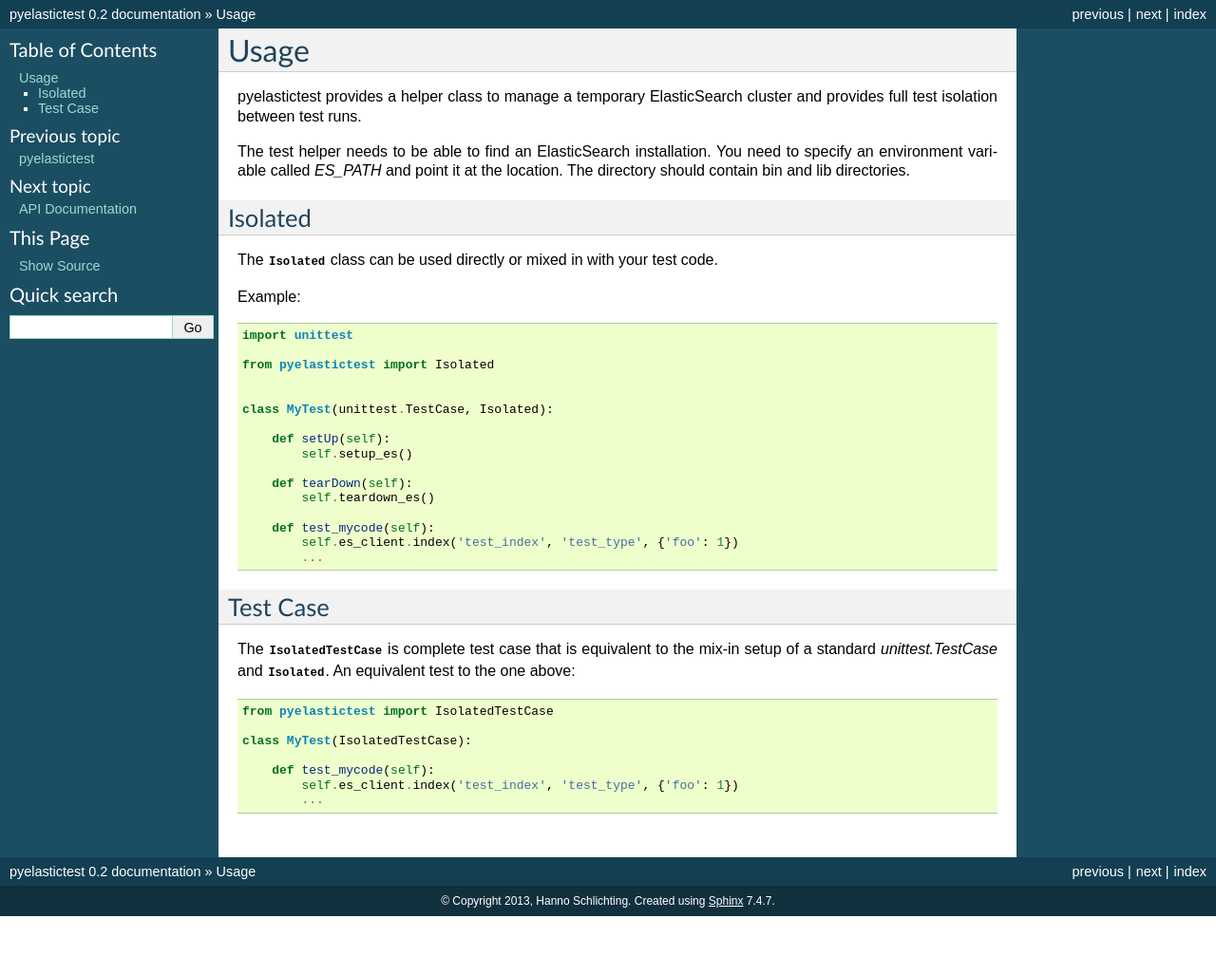
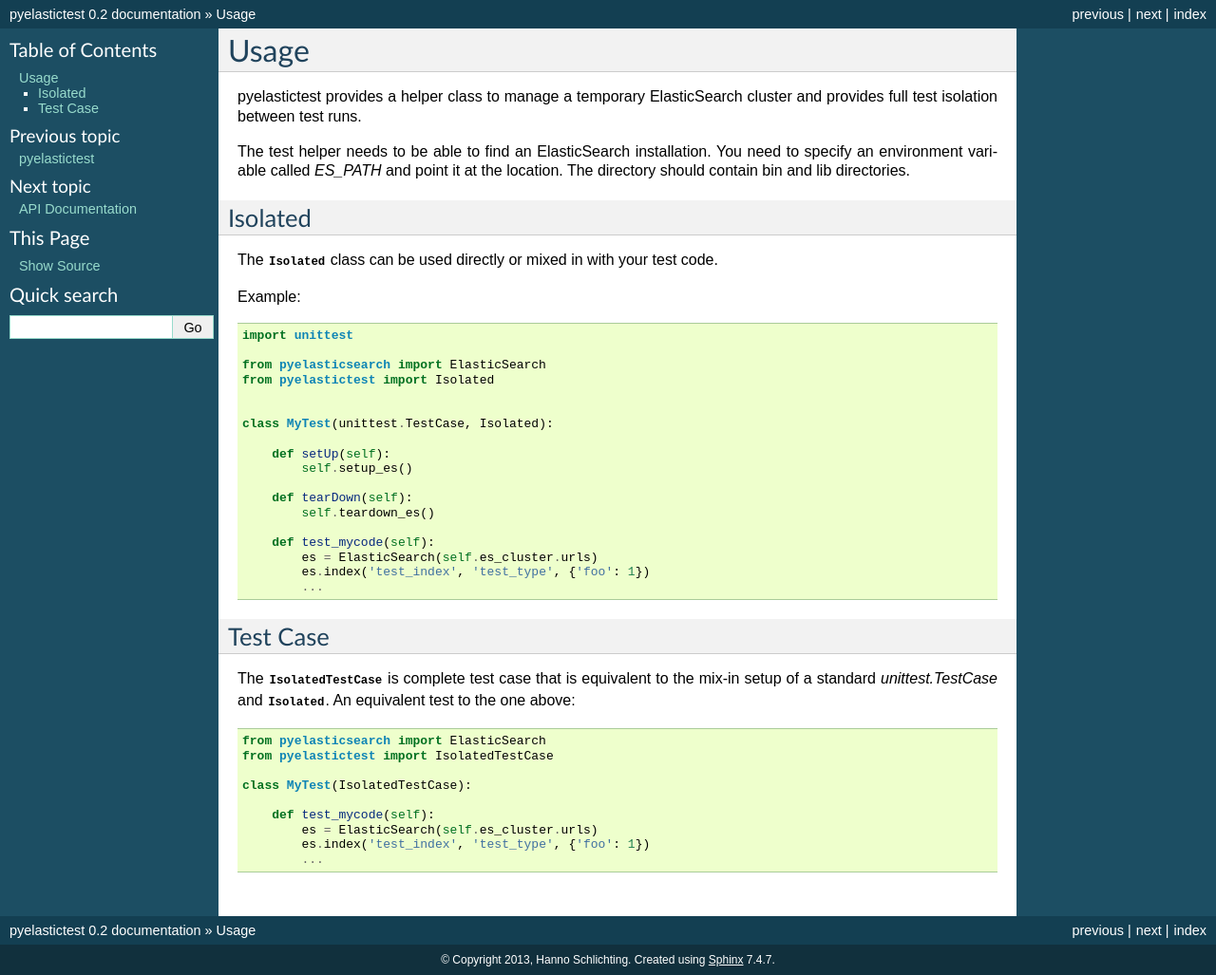
Before and after one commit to hannosch/pyelastictest, a Sphinx documentation site: the page built from docs/usage.rst, in a window 1280 px wide. Shown: the whole page at 95% size. Built offline with Sphinx 7.4.7, drawn with Linux system fonts in a browser that asks for light colours; before the commit the page ends 965 px from its top, so only the background shows below that.

Commit message:
change `cluster.address` to `cluster.urls` and make it a list of urls

```diff
--- a/CHANGES.rst
+++ b/CHANGES.rst
@@ -12,8 +12,8 @@
 
 - Allow explicit configuration of all cluster ports.
 
-- Add an `address` property to the cluster, to expose a client connection
-  string including all cluster nodes.
+- Add an `urls` property to the cluster, to expose a list of client urls for
+  all cluster nodes.
 
 0.1 (2013-03-06)
 ----------------
--- a/docs/usage.rst
+++ b/docs/usage.rst
@@ -23,6 +23,7 @@
 
     import unittest
 
+    from pyelasticsearch import ElasticSearch
     from pyelastictest import Isolated
 
 
@@ -35,7 +36,8 @@
             self.teardown_es()
 
         def test_mycode(self):
-            self.es_client.index('test_index', 'test_type', {'foo': 1})
+            es = ElasticSearch(self.es_cluster.urls)
+            es.index('test_index', 'test_type', {'foo': 1})
             ...
 
 
@@ -49,10 +51,12 @@
 
 .. code-block:: python
 
+    from pyelasticsearch import ElasticSearch
     from pyelastictest import IsolatedTestCase
 
     class MyTest(IsolatedTestCase):
 
         def test_mycode(self):
-            self.es_client.index('test_index', 'test_type', {'foo': 1})
+            es = ElasticSearch(self.es_cluster.urls)
+            es.index('test_index', 'test_type', {'foo': 1})
             ...
```
Also changed, not shown: 3 other files.
